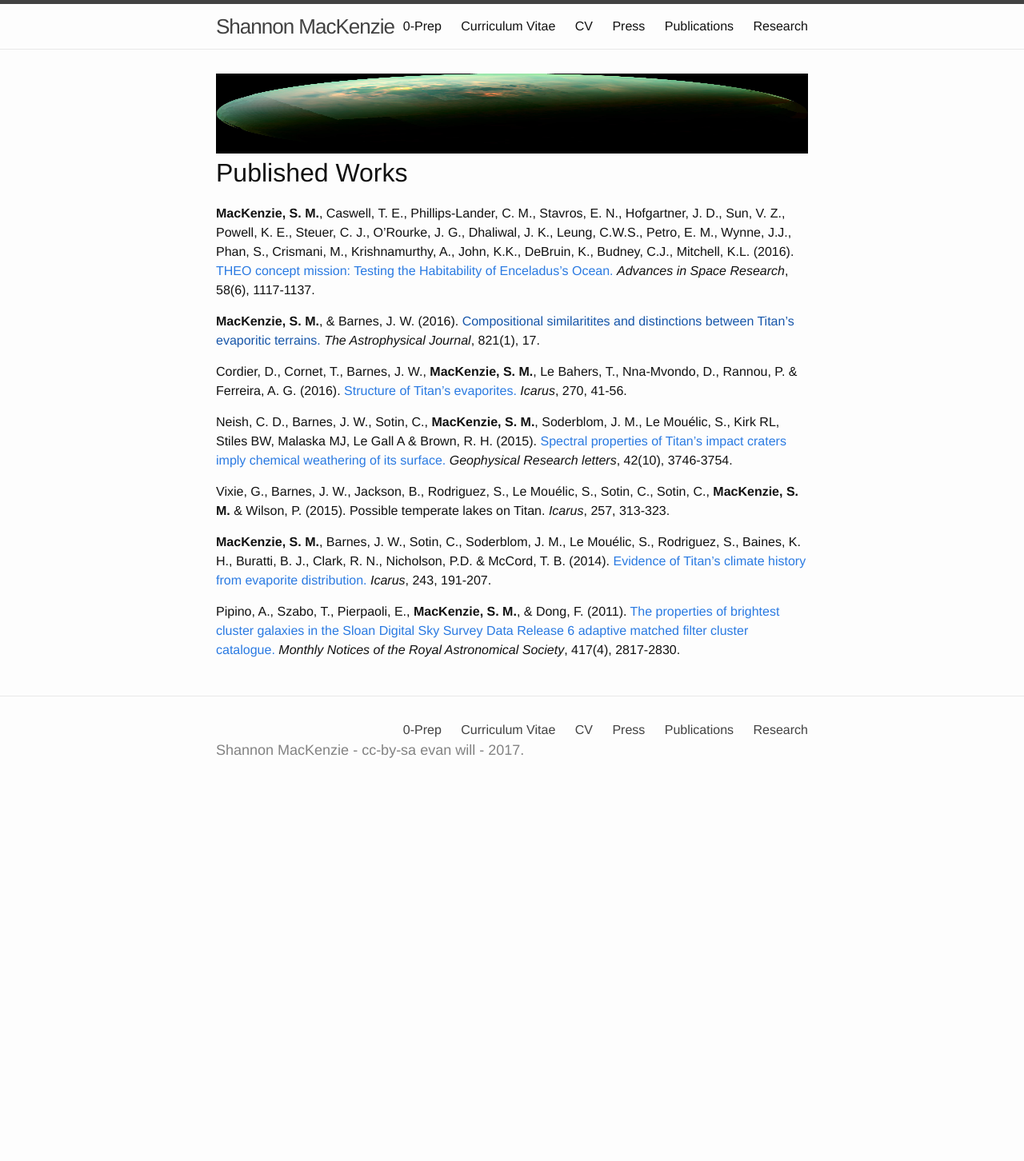
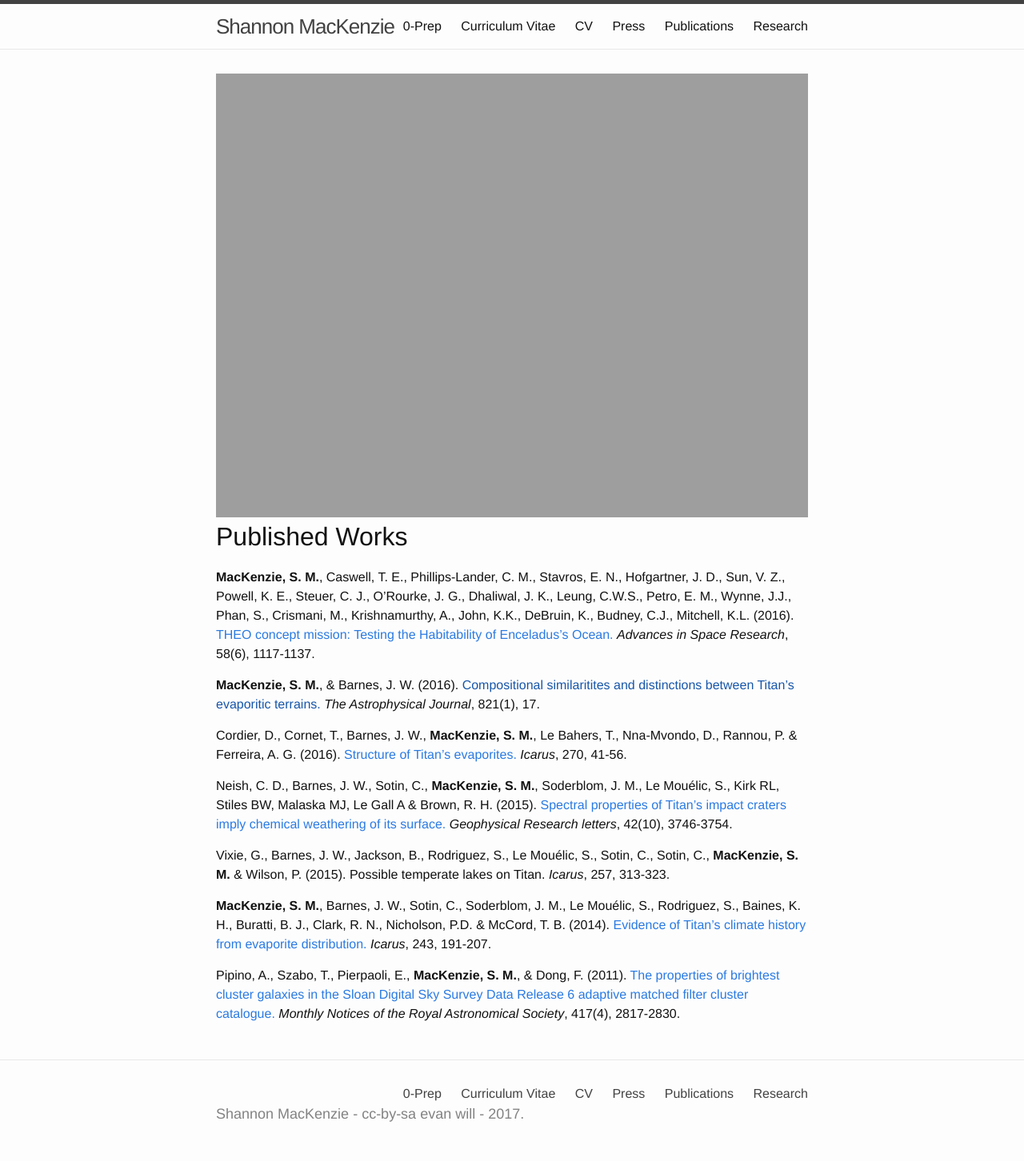
Before and after one commit to shannonmackenzie/shannonmackenzie.github.io, a Jekyll site: the page built from publications.md, in a window 1280 px wide. Shown: the whole page at 80% size. Built offline with Jekyll 4.4.1, drawn with Linux system fonts in a browser that asks for light colours; before the commit the page ends 997 px from its top, so only the background shows below that.

Commit message:
Update publications.md

```diff
--- a/publications.md
+++ b/publications.md
@@ -4,7 +4,7 @@
 permalink: /publications
 ---
 <div>
-  <img src="{{ site.url }}/images/PIA18432.jpg" alt="https://photojournal.jpl.nasa.gov/catalog/PIA18432 " style="height:100px;overflow:hidden;width:100%" >
+  <img src="{{ site.url }}/images/widePIA18432.jpg" alt="https://photojournal.jpl.nasa.gov/catalog/PIA18432" style="width:100%" >
 </div>
 
 # Published Works
```
